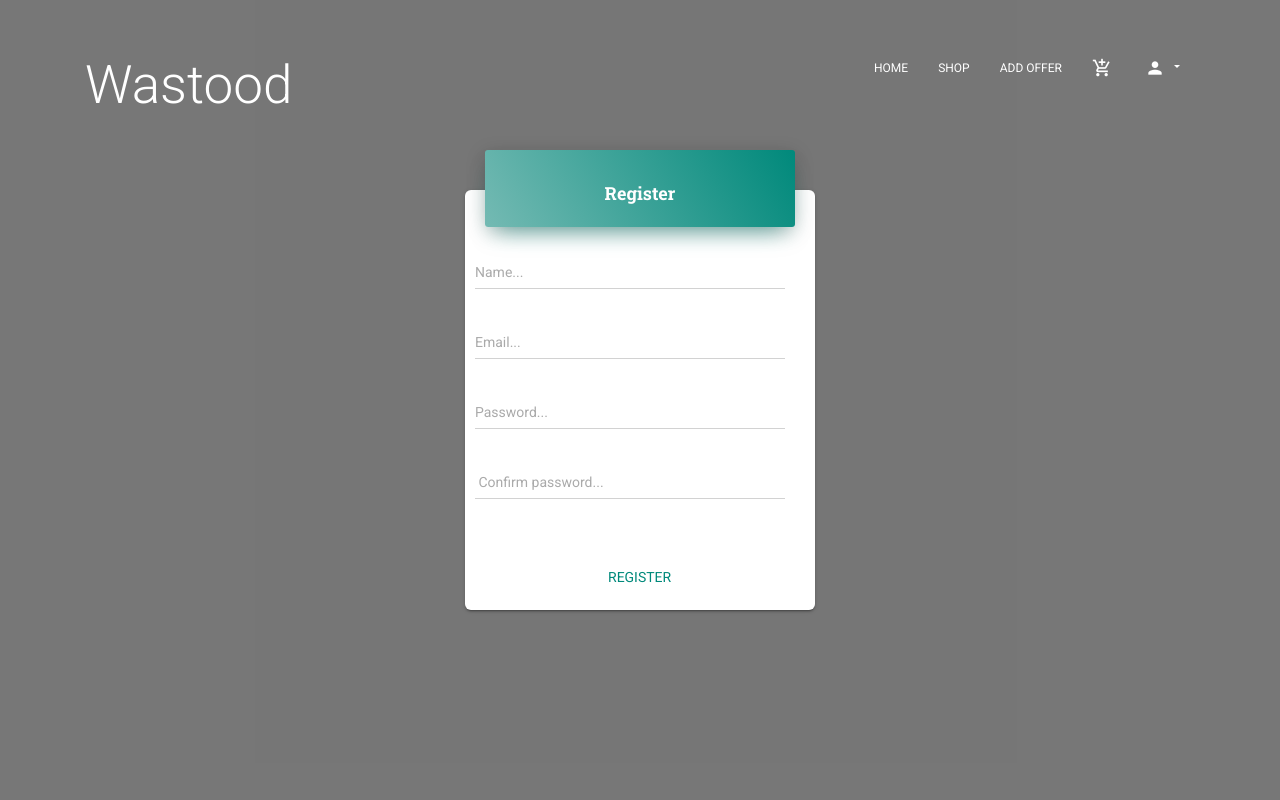
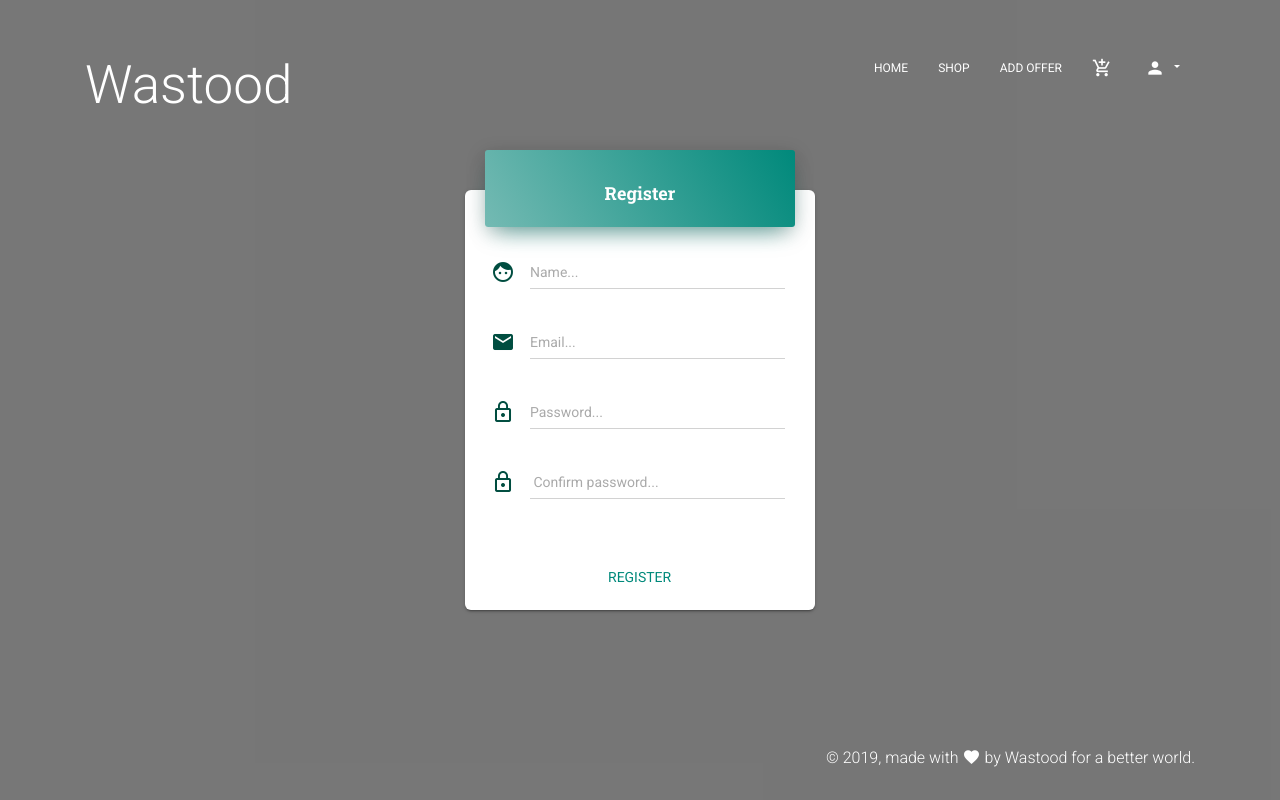
Before and after one commit to ppeykova/cs312-climatechange, a PHP site: page /signup.php in a window 1280 px wide. Run offline with PHP 8.4, Linux system fonts and the light colour scheme; some libraries are stand-ins or nearby versions.

Commit message:
Update signup.php

```diff
--- a/signup.php
+++ b/signup.php
@@ -42,11 +42,11 @@ require('connect.php');
 </script>
 <body  class="login-page sidebar-collapse">
 <?php
-require ('header1.php');
 echo "<div class='page-header header-filter' style='background-image: url('/material-kit-master/assets/img/landing.jpg'); background-size: cover; background-position: center center;'>
     <div class='container'>
-      <div class='row'>
-        <div class='col-lg-4 col-md-6 ml-auto mr-auto'>
+        <div class='row'>";
+       require ('header1.php');
+       echo "<div class='col-lg-4 col-md-6 ml-auto mr-auto'>
           <div class='card card-login'>
             <form class='form'  method='POST' action='' name='myform'>
               <div class='card-header card-header-primary text-center'>
@@ -54,15 +54,35 @@ echo "<div class='page-header header-filter' style='background-image: url('/mate
                 </div>
               <div class='card-body'>
                 <div class='input-group'>
+                <div class='input-group-prepend'>
+                    <span class='input-group-text'>
+                      <i class='material-icons'>face</i>
+                    </span>
+                  </div>
                   <input type='text' id='name' name='name' class='form-control' placeholder='Name...' required>
                 </div>
                 <div class='input-group '>
+                <div class='input-group-prepend'>
+                    <span class='input-group-text'>
+                      <i class='material-icons'>mail</i>
+                    </span>
+                  </div>
                   <input type='email' id='email' name='email' class='form-control' placeholder='Email...' required>
                 </div>
                 <div class='input-group'>
+                <div class='input-group-prepend'>
+                    <span class='input-group-text'>
+                      <i class='material-icons'>lock_outline</i>
+                    </span>
+                  </div>
                   <input type='password' id='password' name='password' class='form-control' placeholder='Password...' required>
                 </div>
                 <div class='input-group'>
+                 <div class='input-group-prepend'>
+                    <span class='input-group-text'>
+                      <i class='material-icons'>lock_outline</i>
+                    </span>
+                  </div>
                   <input type='password' id='password2' name='password2' class='form-control' placeholder=' Confirm password...' required>
                 </div>
               </div>
@@ -116,5 +136,8 @@ if(isset($_POST['email'])){
     }
 }//end if form button click
 ?>
+<?php
+require('footer.php');
+?>
 </body>
 </html>
```
